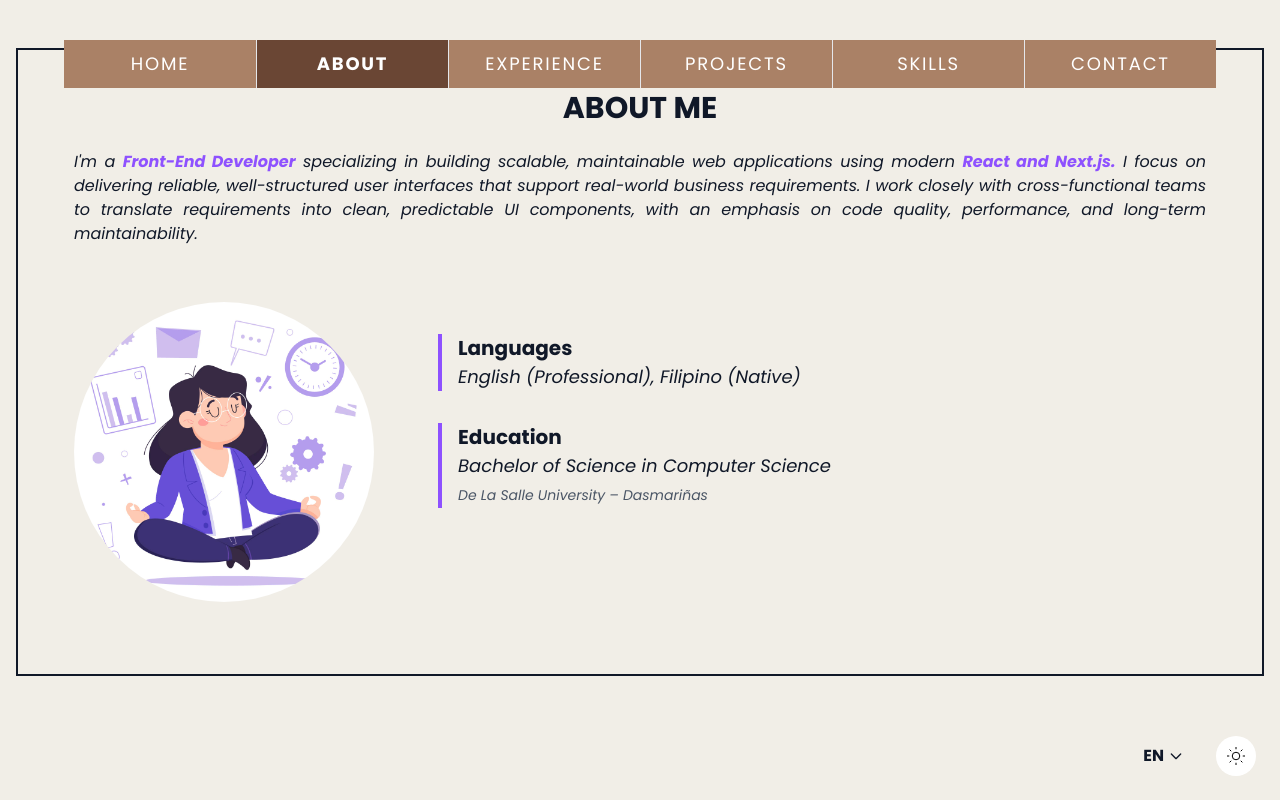
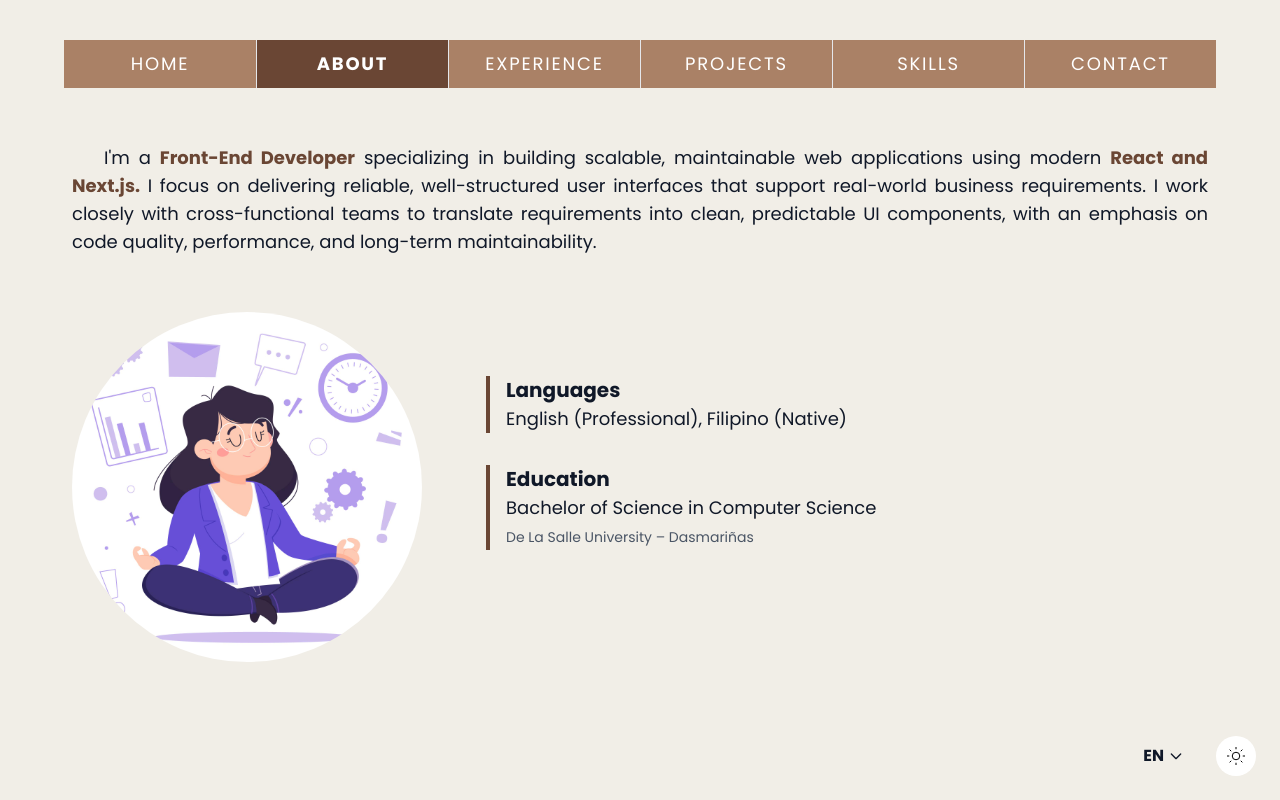
Before and after one commit to dnilsey/personal-portfolio, a Next.js app: page /about in a window 1280 px wide. Built offline with nearby package versions, Linux system fonts and the light colour scheme; a web font is replaced by a local one.

Commit message:
Update about me page

```diff
--- a/components/About/index.tsx
+++ b/components/About/index.tsx
@@ -6,35 +6,38 @@ import WithNavLayout from "../shared/layouts/WithNavLayout";
 const About = () => {
   return (
     <WithNavLayout>
-      <div className="font-poppins text-gray-900 dark:text-white p-4 w-full h-full">
-        <div className="flex flex-col border-2 py-6 sm:py-10 border-primary justify-start items-center gap-4 px-6 sm:px-14">
-          <h1 className="font-bold w-full text-center font-poppins text-3xl">
-            ABOUT ME
-          </h1>
-          <div className="italic text-justify font-normal pt-4 sm:pt-2">
-            I&apos;m a <b className="text-violet-500">Front-End Developer</b>{" "}
+      <div className="font-poppins text-gray-900 dark:text-white px-2 sm:px-4 pt-8 sm:pt-16 w-full h-full">
+        <div className="flex flex-col py-6 sm:py-10 justify-start items-center gap-4 px-6 sm:px-14">
+          <div className="text-justify text-lg indent-8 font-normal pt-4 sm:pt-2">
+            I&apos;m a{" "}
+            <b className="font-bold text-gray-brown dark:text-pink">
+              Front-End Developer
+            </b>{" "}
             specializing in building scalable, maintainable web applications
-            using modern <b className="text-violet-500">React and Next.js.</b> I
-            focus on delivering reliable, well-structured user interfaces that
+            using modern{" "}
+            <b className="font-bold text-gray-brown dark:text-pink">
+              React and Next.js.
+            </b>{" "}
+            I focus on delivering reliable, well-structured user interfaces that
             support real-world business requirements. I work closely with
             cross-functional teams to translate requirements into clean,
             predictable UI components, with an emphasis on code quality,
             performance, and long-term maintainability.
           </div>
-          <div className="w-full flex flex-col-reverse sm:flex-row justify-start items-start gap-10 pt-8 sm:pt-10">
+          <div className="w-full flex flex-col-reverse sm:flex-row justify-start items-start gap-10 pt-10">
             <Image
               src="/images/about-page-image.jpg"
               alt="About Me"
-              width={300}
-              height={300}
+              width={350}
+              height={350}
               className="rounded-full mb-8"
             />
-            <div className="flex flex-col justify-start items-start w-full gap-8 pt-4 sm:pt-8">
-              <div className="border-l-4 border-violet-500 font-normal italic text-md sm:text-lg font-poppins pl-4 ml-0 sm:ml-6">
+            <div className="flex flex-col justify-start items-start w-full gap-8 pt-0 sm:pt-16">
+              <div className="border-l-4 border-gray-brown dark:border-pink font-normal text-md sm:text-lg font-poppins pl-4 ml-0 sm:ml-6">
                 <b className="font-bold not-italic text-xl">Languages</b>
                 <br /> English (Professional), Filipino (Native)
               </div>
-              <div className="border-l-4 font-normal border-violet-500 italic text-md sm:text-lg font-poppins pl-4 ml-0 sm:ml-6">
+              <div className="border-l-4 font-normal border-gray-brown dark:border-pink text-md sm:text-lg font-poppins pl-4 ml-0 sm:ml-6">
                 <b className="font-bold not-italic text-xl">Education</b>
                 <br /> Bachelor of Science in Computer Science
                 <br />{" "}
```
Also changed, not shown: 1 other file (tests, documents, lock files or other folders).
